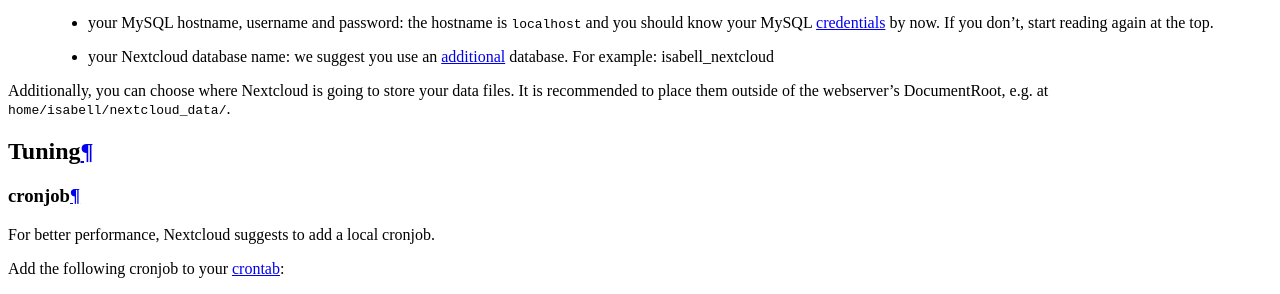
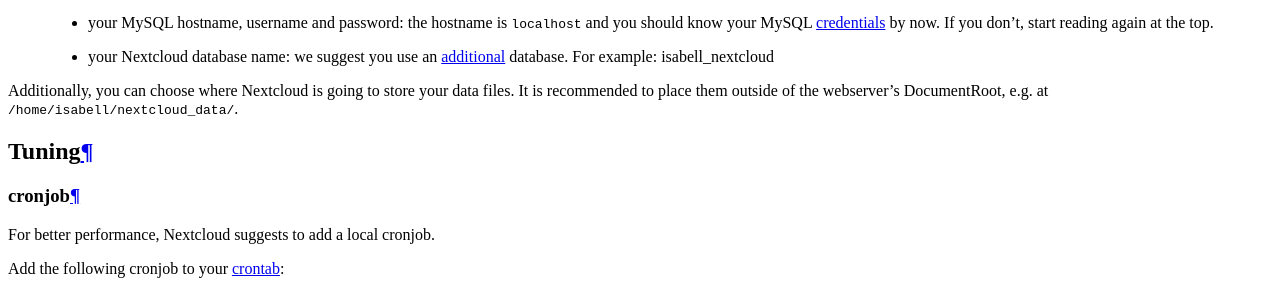
Before and after one commit to Uberspace/lab, a Sphinx documentation site: the page built from source/guide_nextcloud.rst, in a window 1280 px wide and 900 px high, scrolled down 4046 px. Shown: the part 157-451 px from the top of the window. Built offline with Sphinx 7.4.7 and the Read the Docs theme 2.0.0, drawn with Linux system fonts in a browser that asks for light colours.

```diff
--- a/source/guide_nextcloud.rst
+++ b/source/guide_nextcloud.rst
@@ -75,7 +75,7 @@ You will need to enter the following information:
   * your MySQL hostname, username and password: the hostname is ``localhost`` and you should know your MySQL :manual_anchor:`credentials <database-mysql.html#login-credentials>` by now. If you don't, start reading again at the top.
   * your Nextcloud database name: we suggest you use an :manual_anchor:`additional <database-mysql.html#additional-databases>` database. For example: isabell_nextcloud
 
-Additionally, you can choose where Nextcloud is going to store your data files. It is recommended to place them outside of the webserver's DocumentRoot, e.g. at ``home/isabell/nextcloud_data/``.
+Additionally, you can choose where Nextcloud is going to store your data files. It is recommended to place them outside of the webserver's DocumentRoot, e.g. at ``/home/isabell/nextcloud_data/``.
 
 Tuning
 ======
```
